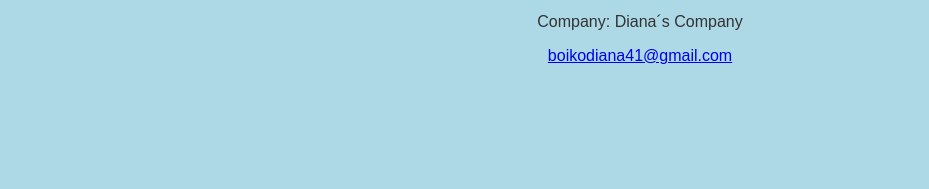
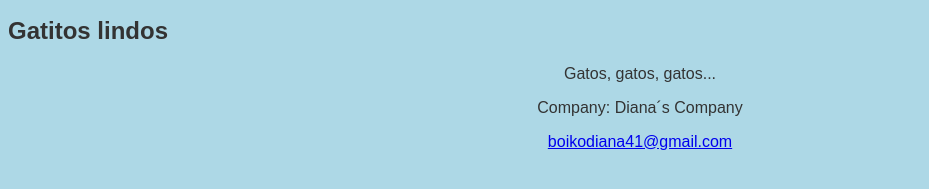
Before and after one commit to boikodiana41/Exercise_Unit5_website, a plain HTML site: page index.html in a window 1280 px wide. Shown: the part 135-324 px from the top of the page, without its empty margins (0-929 px from the left). Drawn offline with Linux system fonts and the light colour scheme.

Commit message:
Added more content about gatitos

```diff
--- a/index.html
+++ b/index.html
@@ -9,6 +9,8 @@
   <h1>Bienvenidos a la web de Diana</h1>
   <p>Es mi primera web creada con git.</p>
   <img src="gatito.jpg" alt="Imagen de gatito">
+  <h2> Gatitos lindos</h2>
+  <p>Gatos, gatos, gatos...</p>
 </body>
 <footer>
   <p>Company: Diana´s  Company</p>
```
